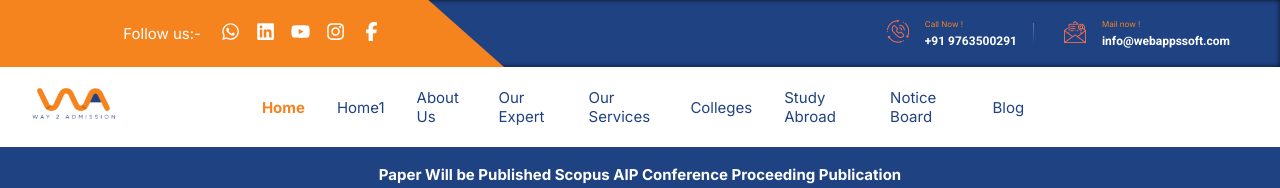
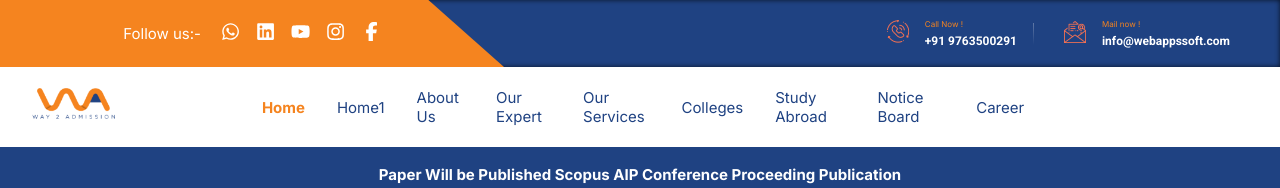
Before and after one commit to Vikalp-Mishra03/Way2Admission, a React (Vite) app: page / in a window 1280 px wide. Shown: the top 188 px of the page. Built offline with nearby package versions, Linux system fonts and the light colour scheme.

Commit message:
some new changes in navbar

```diff
--- a/src/component/navbar/Navbar.jsx
+++ b/src/component/navbar/Navbar.jsx
@@ -24,7 +24,7 @@ export default function Navbar() {
         <NavLink to="/newsPaper">Colleges</NavLink>
         <NavLink to="/donate">Study Abroad</NavLink>
         <NavLink to="/donate">Notice Board</NavLink>
-        <NavLink to="/donate">Blog</NavLink>
+        <NavLink to="/career">Career</NavLink>
         <button
           className="nav-btn nav-close-btn"
           onClick={showNavbar}>
```
